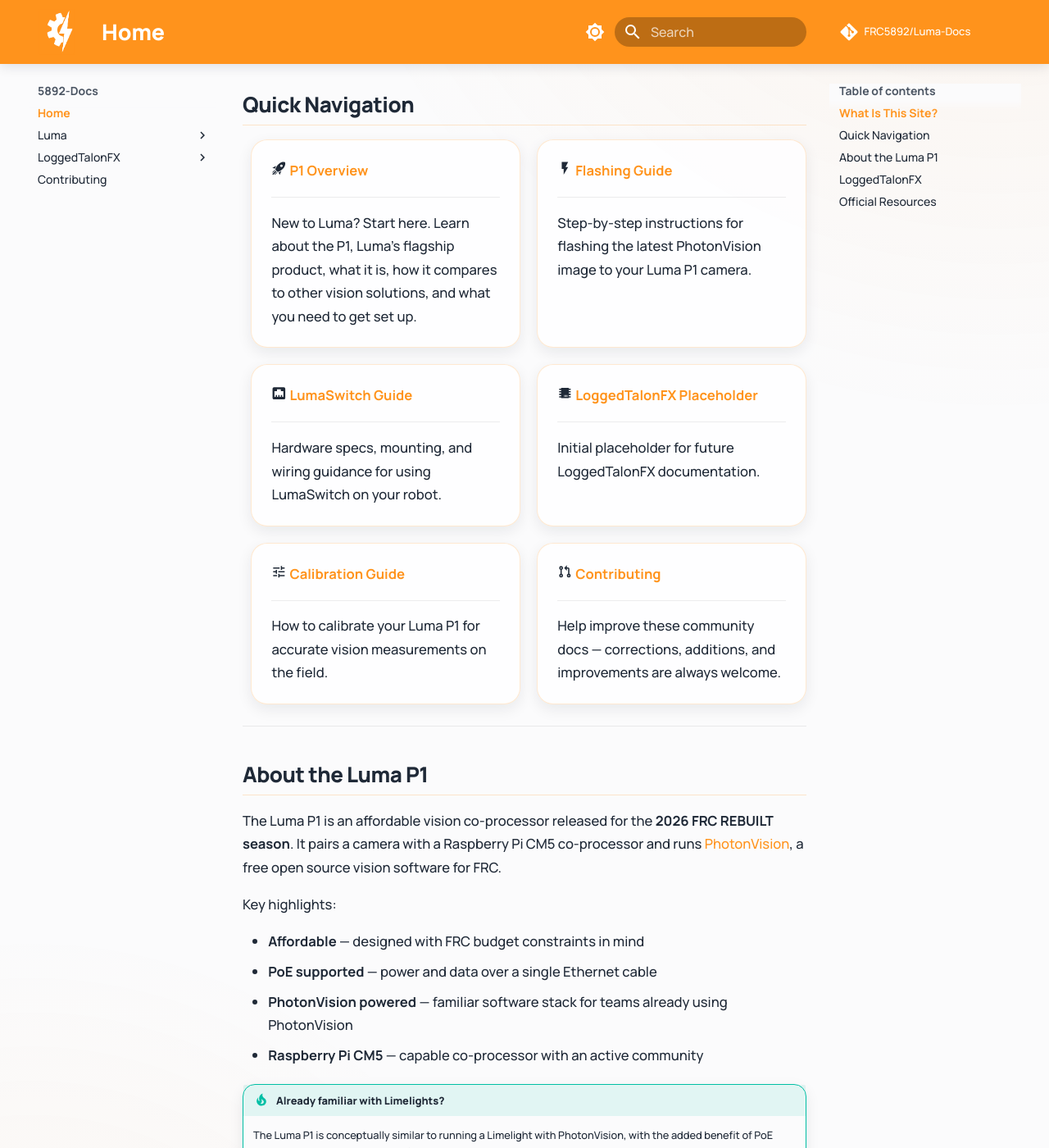
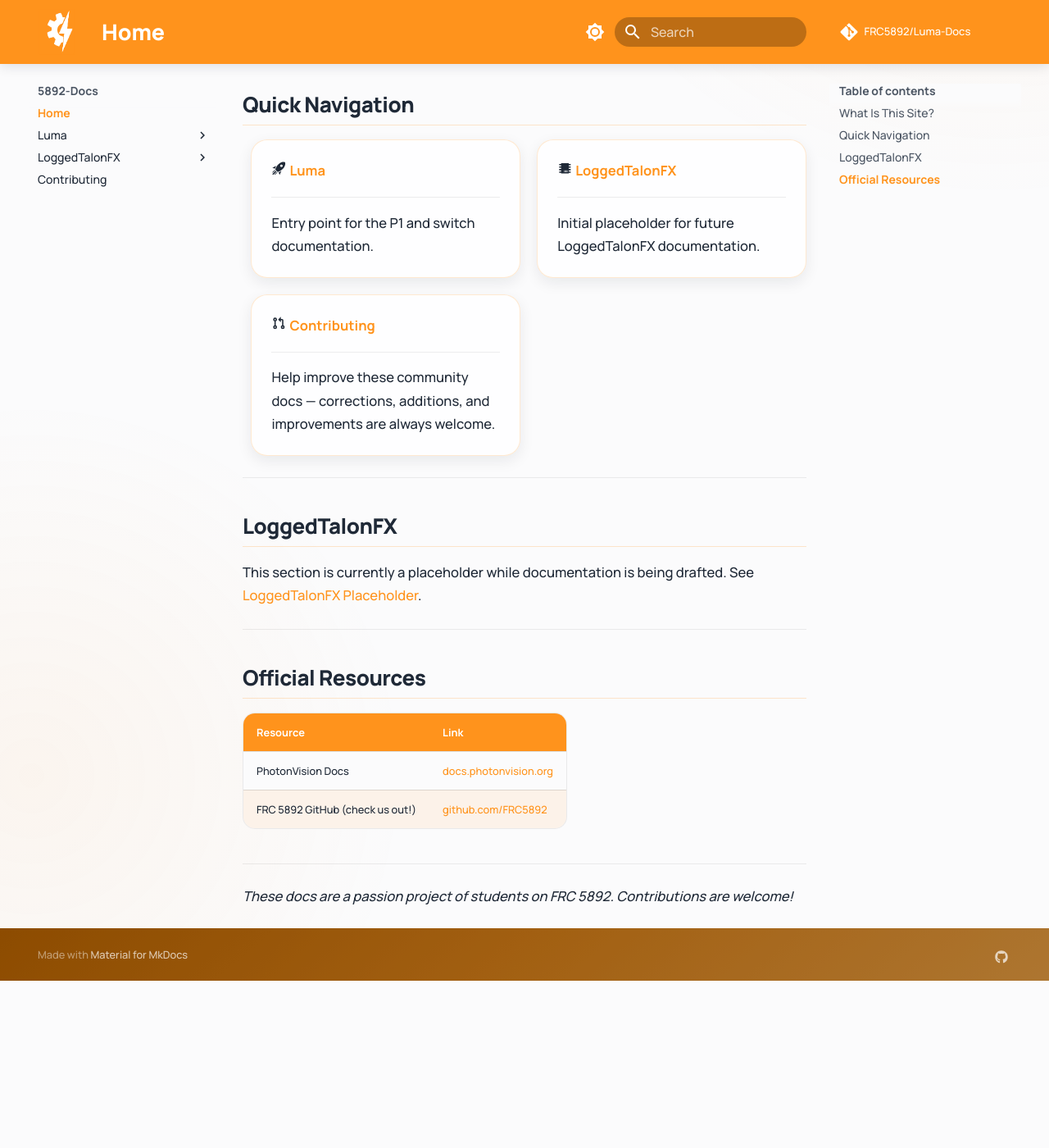
Before and after one commit to FRC5892/Luma-Docs, an MkDocs documentation site: the page built from docs/index.md, in a window 1280 px wide and 1400 px high, scrolled down 497 px. Shown: the whole window at 82% size. Built offline with MkDocs 1.6.1 and Material for MkDocs 9.7.7, drawn with Linux system fonts in a browser that asks for light colours; comment, search, counter and statistics services are not loaded; after the commit the page ends 1693 px from its top, so only the background shows below that; some of the changed text lies outside the part shown.

Commit message:
Update documentation links and improve index clarity; rename P1 Overview to Luma and correct repo URL in mkdocs configuration.

```diff
--- a/docs/index.md
+++ b/docs/index.md
@@ -15,36 +15,17 @@ This guide was made out of a love of efficient and accurate documentation, and a
 
 <div class="grid cards" markdown>
 
--   :material-rocket-launch: **[P1 Overview](p1/overview.md)**
+-   :material-rocket-launch: **[Luma](p1/overview.md)**
 
     ---
 
-    New to Luma? Start here. Learn about the P1, Luma's flagship product, what it is, how it compares to other vision solutions, and what you need to get set up.
+    Entry point for the P1 and switch documentation.
 
--   :material-flash: **[Flashing Guide](p1/flashing.md)**
-
-    ---
-
-    Step-by-step instructions for flashing the latest PhotonVision image to your
-    Luma P1 camera.
-
--   :material-ethernet: **[LumaSwitch Guide](guides/lumaswitch/overview.md)**
-
-    ---
-
-    Hardware specs, mounting, and wiring guidance for using LumaSwitch on your robot.
-
--   :material-chip: **[LoggedTalonFX Placeholder](loggedtalonfx/placeholder.md)**
+-   :material-chip: **[LoggedTalonFX](loggedtalonfx/placeholder.md)**
 
     ---
 
     Initial placeholder for future LoggedTalonFX documentation.
-
--   :material-tune: **[Calibration Guide](p1/calibration.md)**
-
-    ---
-
-    How to calibrate your Luma P1 for accurate vision measurements on the field.
 
 -   :material-source-pull: **[Contributing](contributing.md)**
 
@@ -54,25 +35,6 @@ This guide was made out of a love of efficient and accurate documentation, and a
     are always welcome.
 
 </div>
-
----
-
-## About the Luma P1
-
-The Luma P1 is an affordable vision co-processor released for the **2026 FRC REBUILT season**.
-It pairs a camera with a Raspberry Pi CM5 co-processor and runs
-[PhotonVision](https://photonvision.org/), a free open source vision software for FRC.
-
-Key highlights:
-
-- **Affordable** — designed with FRC budget constraints in mind
-- **PoE supported** — power and data over a single Ethernet cable
-- **PhotonVision powered** — familiar software stack for teams already using PhotonVision
-- **Raspberry Pi CM5** — capable co-processor with an active community
-
-!!! tip "Already familiar with Limelights?"
-    The Luma P1 is conceptually similar to running a Limelight with PhotonVision,
-    with the added benefit of PoE support (removed in Limelight 4).
 
 ---
 
@@ -87,7 +49,6 @@ See [LoggedTalonFX Placeholder](loggedtalonfx/placeholder.md).
 
 | Resource | Link |
 |----------|------|
-| Official Luma Docs | [docs.luma.vision/p1](https://docs.luma.vision/p1/) |
 | PhotonVision Docs | [docs.photonvision.org](https://docs.photonvision.org/) |
 | FRC 5892 GitHub (check us out!) | [github.com/FRC5892](https://github.com/FRC5892) |
 
--- a/mkdocs.yml
+++ b/mkdocs.yml
@@ -5,7 +5,7 @@ site_description: Community documentation by FRC Team 5892
   passion project. Not affiliated with Luma.
 site_author: FRC Team 5892
 repo_name: FRC5892/Luma-Docs
-repo_url: https://github.com/FRC5892/Luma-Docs
+repo_url: https://github.com/FRC5892/5892-Docs
 edit_uri: edit/main/docs/
 
 theme:
```
